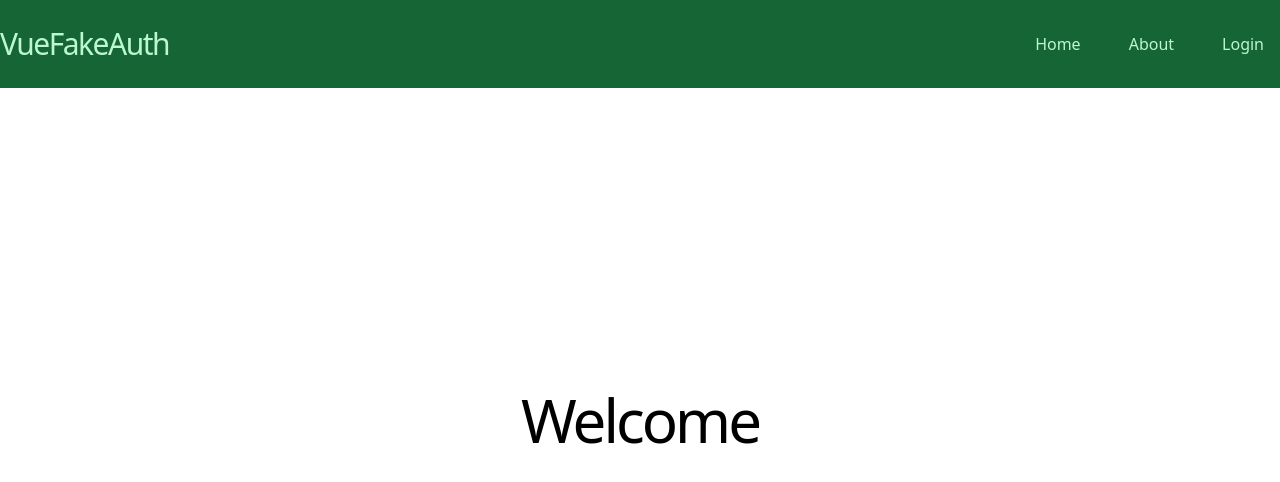
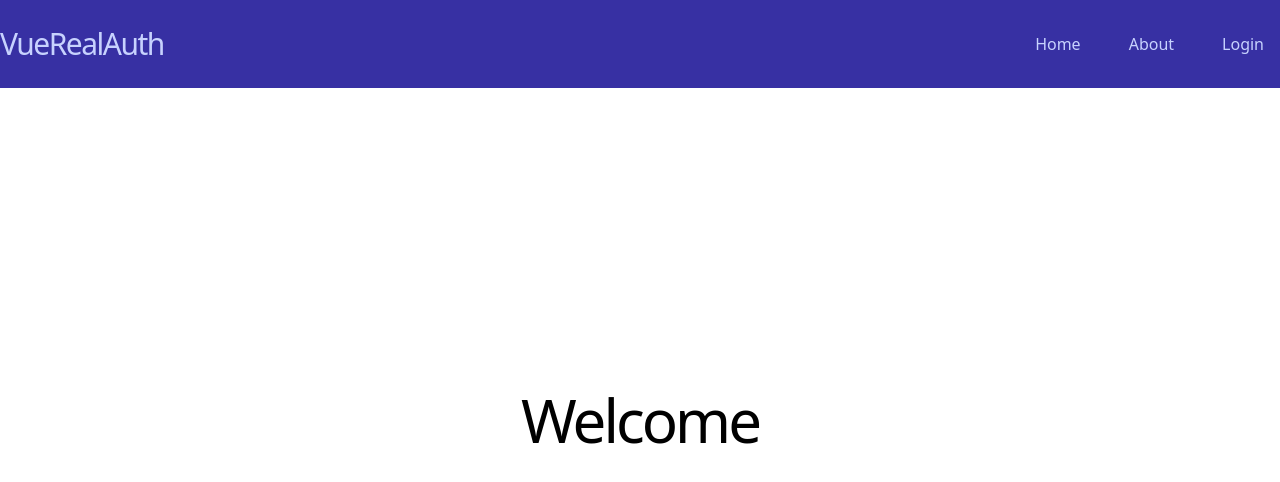
Before and after one commit to lehirschy/vuelogin, a Vue app: page / in a window 1280 px wide. Shown: the top 482 px of the page. Built offline with nearby package versions, Linux system fonts and the light colour scheme.

Commit message:
Basic Setup

```diff
--- a/index.html
+++ b/index.html
@@ -4,7 +4,7 @@
     <meta charset="UTF-8" />
     <link rel="icon" href="/favicon.ico" />
     <meta name="viewport" content="width=device-width, initial-scale=1.0" />
-    <title>VueFakeAuth</title>
+    <title>VueRealAuth</title>
   </head>
   <body>
     <div id="app"></div>
--- a/package.json
+++ b/package.json
@@ -1,5 +1,5 @@
 {
-  "name": "vuefakeauth",
+  "name": "vuerealauth",
   "private": true,
   "version": "0.0.0",
   "scripts": {
--- a/src/components/Nav.vue
+++ b/src/components/Nav.vue
@@ -10,34 +10,34 @@ const loggingOut = () => {
 };
 </script>
 <template>
-    <div class="text-green-200 bg-green-800">
+    <div class="text-indigo-200 bg-indigo-800">
         <div class="container flex items-center justify-between mx-auto " >
-            <h1 class="text-3xl font-thin tracking-tighter">Vue<span class="font-normal">FakeAuth</span></h1>
+            <h1 class="text-3xl font-thin tracking-tighter">Vue<span class="font-normal">RealAuth</span></h1>
             <nav>
                 <ul class="flex w-full space-x-4">
                     <router-link to="/">
-                        <li class="px-4 py-8 hover:cursor-pointer hover:bg-blue-100 hover:text-blue-800">
+                        <li class="px-4 py-8 hover:cursor-pointer hover:bg-indigo-100 hover:text-indigo-800">
                             Home
                         </li>
                     </router-link>
                     <router-link to="/about">
-                        <li class="px-4 py-8 hover:cursor-pointer hover:bg-blue-100 hover:text-blue-800">
+                        <li class="px-4 py-8 hover:cursor-pointer hover:bg-indigo-100 hover:text-indigo-800">
                             About
                         </li>
                     </router-link>
                     <router-link v-if="!isAuthenticated" to="/login">
-                        <li class="px-4 py-8 hover:cursor-pointer hover:bg-blue-100 hover:text-blue-800">
+                        <li class="px-4 py-8 hover:cursor-pointer hover:bg-indigo-100 hover:text-indigo-800">
                             Login
                         </li>
                     </router-link>
                     <div v-else class="flex">
                         <router-link to="/secret">
-                            <li class="px-4 py-8 hover:cursor-pointer hover:bg-blue-100 hover:text-blue-800">
+                            <li class="px-4 py-8 hover:cursor-pointer hover:bg-indigo-100 hover:text-indigo-800">
                                 Secret
                             </li>
                         </router-link>
                         <button  @click="loggingOut">
-                            <li class="px-4 py-8 hover:cursor-pointer hover:bg-blue-100 hover:text-blue-800">
+                            <li class="px-4 py-8 hover:cursor-pointer hover:bg-indigo-100 hover:text-indigo-800">
                                 Logout
                             </li>
                         </button>
```
Also changed, not shown: 1 other file (tests, documents, lock files or other folders).
